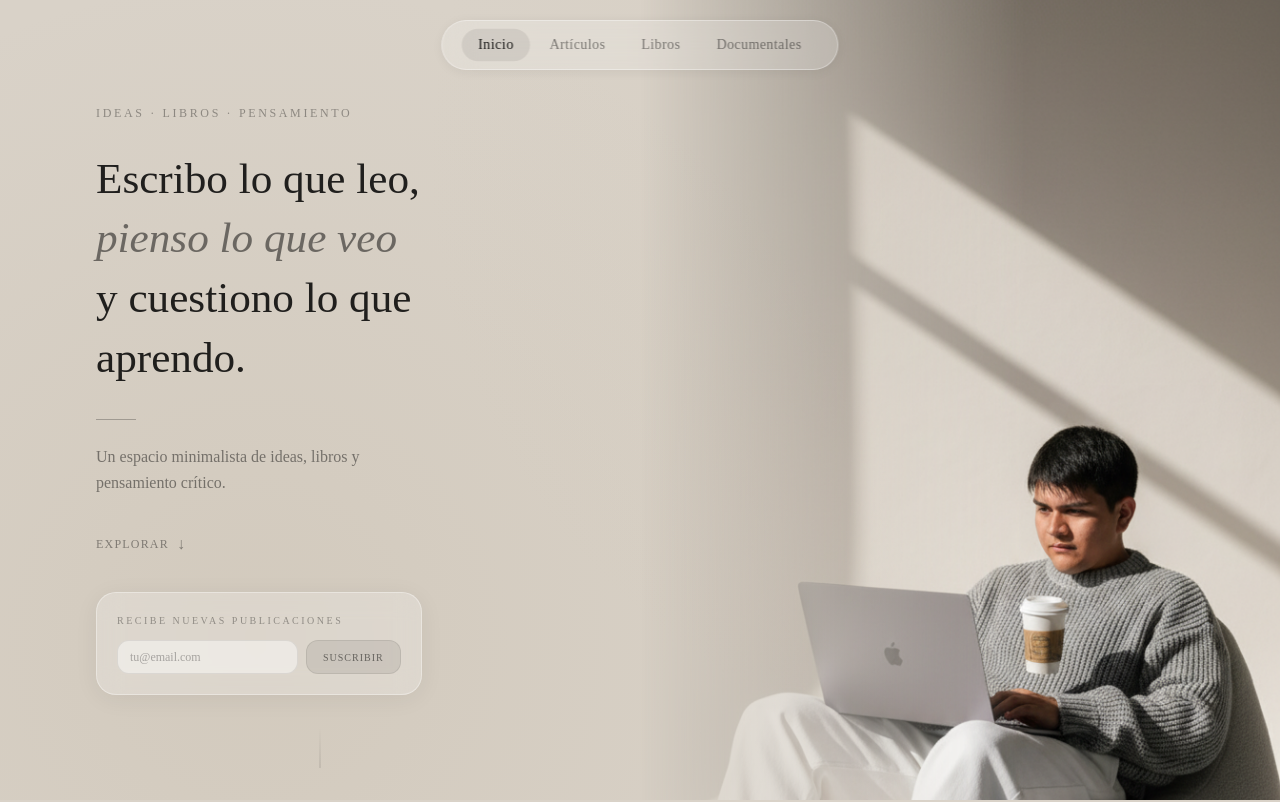
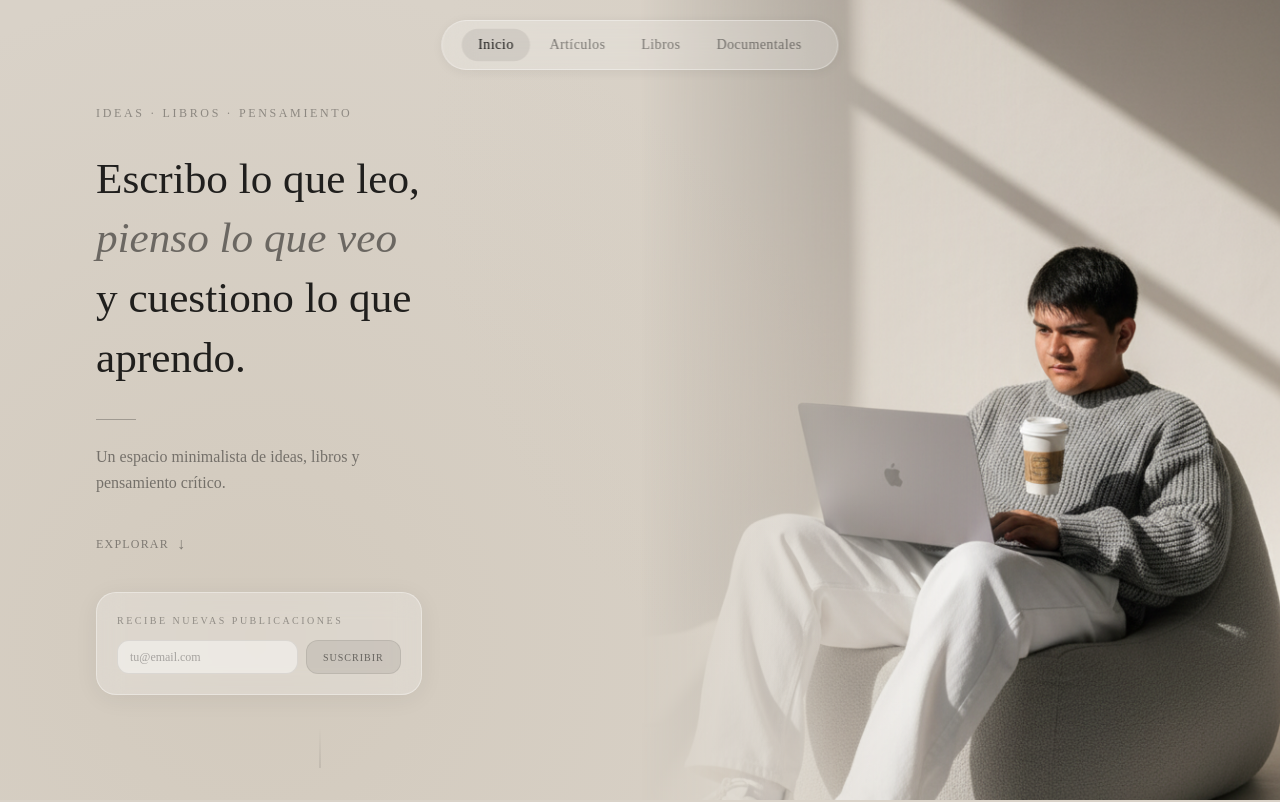
Before and after one commit to IanT1112/blog-personal, a React (Vite) app: page / in a window 1280 px wide. Shown: the top 802 px of the page. Built offline with nearby package versions, Linux system fonts and the light colour scheme; no server answers; the database is empty; a web font is replaced by a local one.

Commit message:
modifica posicion de imagen

```diff
--- a/src/components/Hero.jsx
+++ b/src/components/Hero.jsx
@@ -37,7 +37,7 @@ export default function Hero() {
           alt="Foto personal"
           className="w-full h-full object-cover"
           style={{
-            objectPosition: "center 10%",
+            objectPosition: "center 60%",
             WebkitMaskImage:
               "linear-gradient(to left, black 40%, transparent 100%)",
             maskImage:
```
